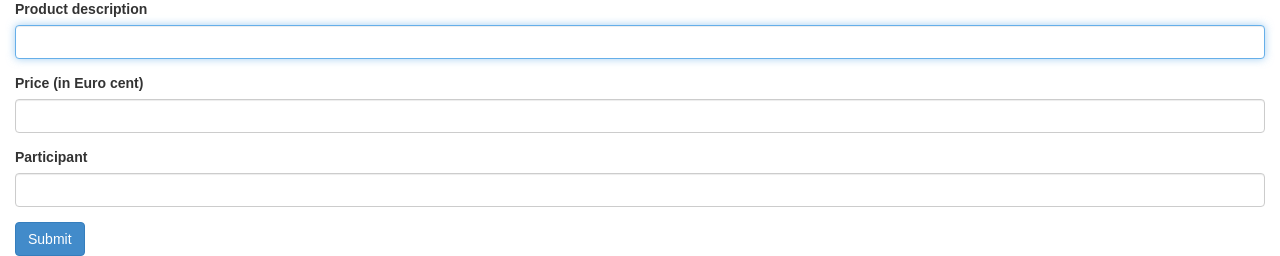
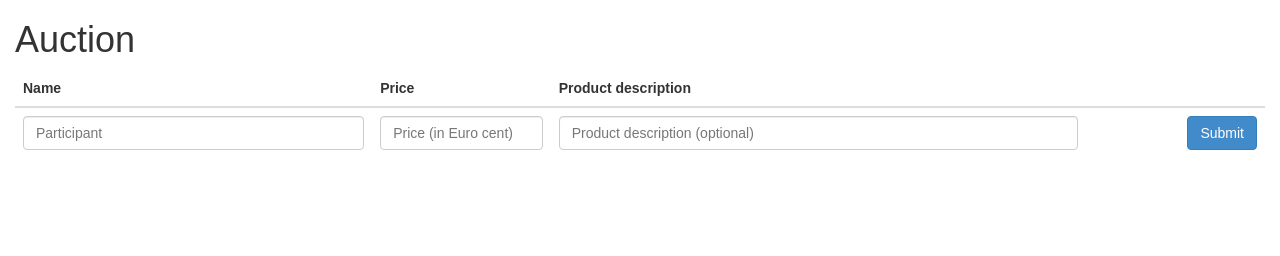
Before and after one commit to martijnluinstra/streep, a Flask app: page /auction in a window 1280 px wide. Shown: the part 64-320 px from the top of the page. Run offline with Flask 2, Linux system fonts and the light colour scheme; the visitor is signed in with stand-in values (Sample User, id 1); data comes from the database, SQL or seed files in the repository; data that the repository does not hold is empty; parts of the project's set-up code (start-up, migrations or seed data) failed here and were passed over; some libraries are stand-ins or nearby versions.

Commit message:
Redesign Auction Page

```diff
--- a/bar/forms.py
+++ b/bar/forms.py
@@ -12,7 +12,7 @@ class ActivityForm(Form):
 
 
 class AuctionForm(Form):
-    description = TextField('Product description', [validators.Optional(strip_whitespace=True)])
+    description = TextField('Product description (optional)', [validators.Optional(strip_whitespace=True)])
     price = IntegerField('Price (in Euro cent)', [validators.InputRequired(message='Price is required')])
     participant = TextField('Participant', [validators.InputRequired(message='Participant is required')])
 
--- a/bar/templates/auction.html
+++ b/bar/templates/auction.html
@@ -1,4 +1,6 @@
 {% extends "base.html" %}
+
+{% block page_id %}list-auction{% endblock %}
 
 {% block css %}
 {{ super() }}
@@ -7,25 +9,9 @@
 
 {% block content %}
 <div class="container-fluid">
+    <h1>{% block title %}Auction{% endblock %}</h1>
     <form method="post">
         {{ form.hidden_tag() }}
-        <div class="form-group">
-            {{ form.description.label(class="control-label") }}
-            {{ form.description(class="form-control",autofocus="true") }}
-        </div>
-        {{ render_errors(form.description) }}
-        <div class="form-group">
-            {{ form.price.label(class="control-label") }}
-            {{ form.price(class="form-control") }}
-        </div>
-        {{ render_errors(form.price) }}
-        <div class="form-group">
-            {{ form.participant.label(class="control-label") }}
-            {{ form.participant(class="form-control typeahead", autocomplete="off") }}
-        </div>
-        {{ render_errors(form.participant) }}
-        <button type="submit" class="btn btn-primary">Submit</button>
-    </form>
         <table class="table table-hover table-bar">
             <thead>
                 <tr>
@@ -36,6 +22,23 @@
                 </tr>
             </thead>
             <tbody>
+                <tr>
+                    <td class="{{ 'has-error' if form.participant.errors }}">
+                        {{ form.participant.label(class="control-label sr-only") }}
+                        {{ form.participant(class="form-control typeahead", autocomplete="off", placeholder=form.participant.label.text, autofocus="autofocus") }}
+                    </td>
+                    <td class="{{ 'has-error' if form.price.errors }}">
+                        {{ form.price.label(class="control-label sr-only") }}
+                        {{ form.price(class="form-control", placeholder=form.price.label.text) }}
+                    </td>
+                    <td class="{{ 'has-error' if form.description.errors }}">
+                        {{ form.description.label(class="control-label sr-only") }}
+                        {{ form.description(class="form-control", placeholder=form.description.label.text) }}
+                    </td>
+                    <td>
+                        <button type="submit" class="btn btn-primary">Submit</button>
+                    </td>
+                </tr>
                 {% for purchase in purchases %}
                 <tr class="{{ 'danger' if purchase.undone }}">
                     <td>{{purchase.participant.name}}</td>
@@ -53,6 +56,7 @@
                 {% endfor %}
             </tbody>
         </table>
+    </form>
 </div>
 {% endblock %}
 
```
Lines whose indentation alone changed are shown as unchanged.
